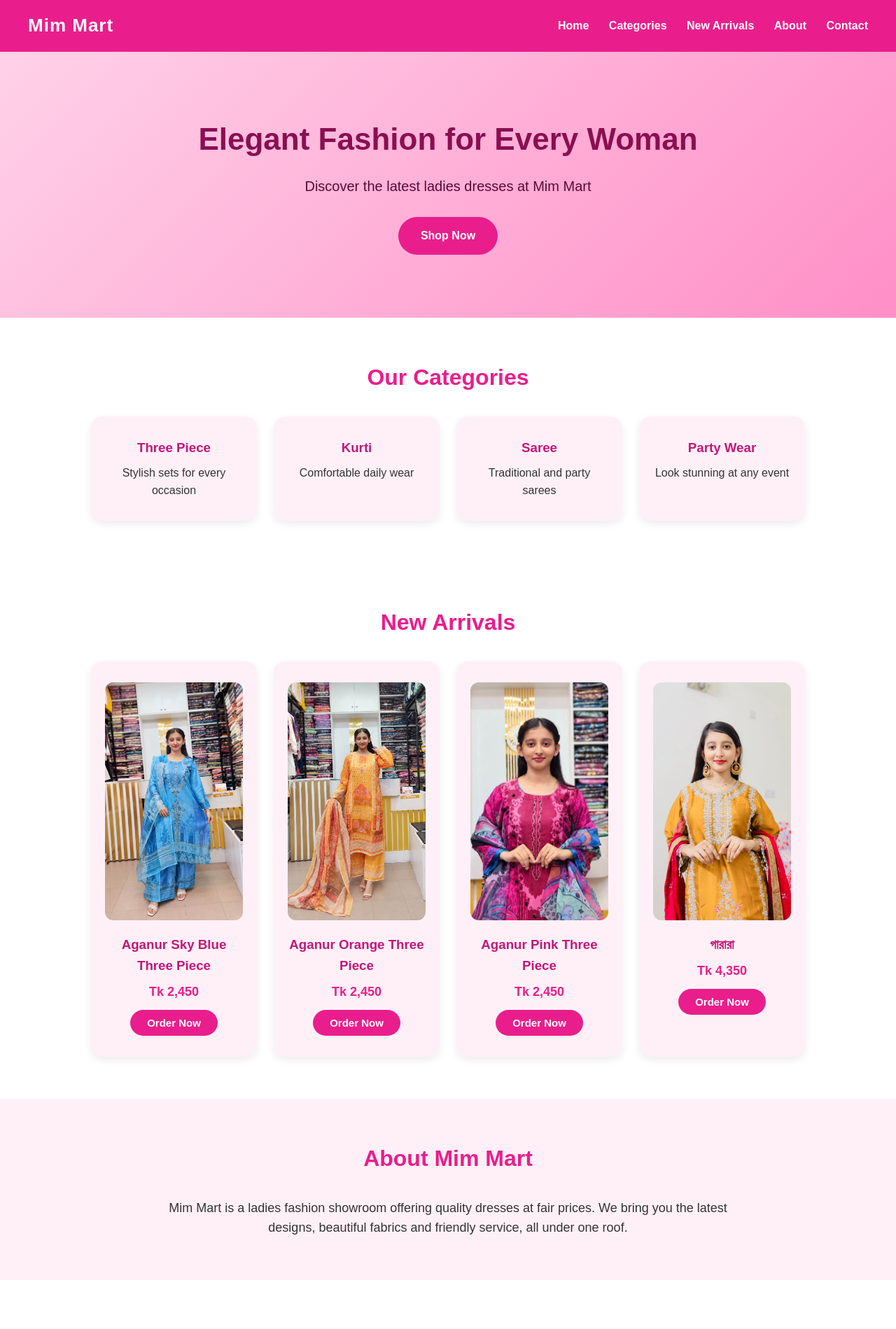
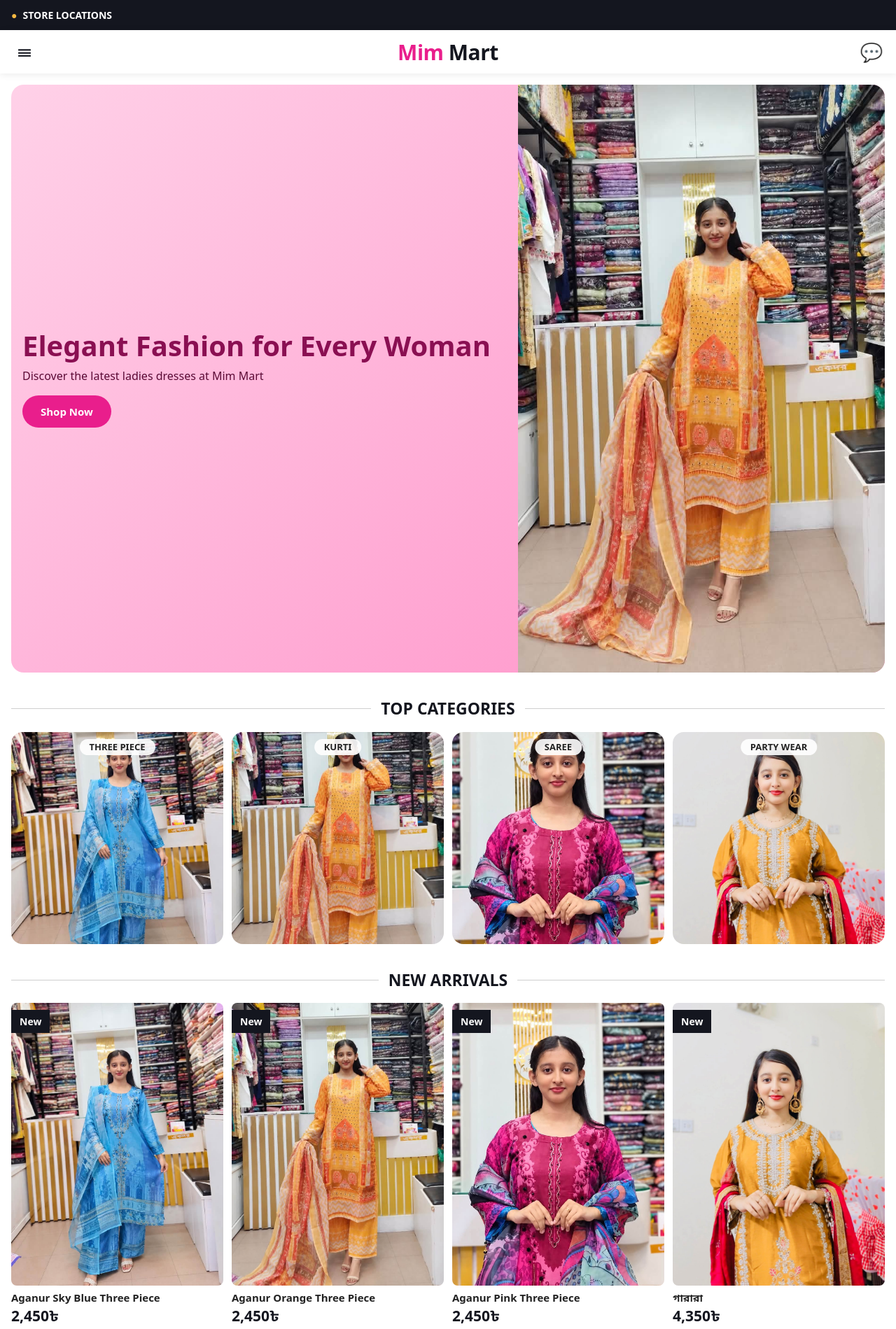
Before and after one commit to mimrayhan160-eng/mimmart, a plain HTML site: page index.html in a window 1280 px wide. Shown: the top 1899 px of the page at 70% size. Drawn offline with Linux system fonts and the light colour scheme.

Commit message:
Add files via upload

```diff
--- a/index.html
+++ b/index.html
@@ -1,111 +1,134 @@
 <!DOCTYPE html>
-<html lang="en">
+<html lang="bn">
 <head>
 <meta charset="UTF-8">
 <meta name="viewport" content="width=device-width, initial-scale=1.0">
 <title>Mim Mart | Ladies Fashion Showroom</title>
 <style>
-* { margin: 0; padding: 0; box-sizing: border-box; }
-body { font-family: Arial, sans-serif; color: #333; line-height: 1.6; }
-header { background: #e91e8c; color: #fff; padding: 16px 40px; display: flex; justify-content: space-between; align-items: center; flex-wrap: wrap; }
-header h1 { font-size: 26px; letter-spacing: 1px; }
-nav a { color: #fff; text-decoration: none; margin-left: 24px; font-weight: bold; }
-nav a:hover { text-decoration: underline; }
-.hero { background: linear-gradient(135deg, #ffd1e8, #ff8fc7); text-align: center; padding: 90px 20px; }
-.hero h2 { font-size: 44px; color: #8a0f52; }
-.hero p { font-size: 20px; margin: 16px 0 28px; color: #5a0a35; }
-.btn { background: #e91e8c; color: #fff; padding: 14px 32px; border-radius: 30px; text-decoration: none; font-weight: bold; display: inline-block; border: none; cursor: pointer; font-size: 16px; }
-.btn:hover { background: #c2177a; }
-section { padding: 60px 40px; max-width: 1100px; margin: auto; }
-section h2 { text-align: center; color: #e91e8c; margin-bottom: 30px; font-size: 32px; }
-.categories, .products { display: grid; grid-template-columns: repeat(auto-fit, minmax(220px, 1fr)); gap: 24px; }
-.card { background: #fff0f7; border-radius: 16px; padding: 30px 20px; text-align: center; box-shadow: 0 4px 12px rgba(0,0,0,0.08); }
-.card h3 { color: #c2177a; margin-bottom: 8px; }
-.product img { width: 100%; height: 340px; object-fit: cover; border-radius: 12px; margin-bottom: 12px; }
-.price { color: #e91e8c; font-weight: bold; font-size: 18px; margin-bottom: 12px; }
-.order-btn { background: #e91e8c; color: #fff; border: none; padding: 10px 24px; border-radius: 24px; font-weight: bold; cursor: pointer; font-size: 15px; }
-.order-btn:hover { background: #c2177a; }
-.about { background: #fff0f7; max-width: none; }
-.about p { max-width: 800px; margin: auto; text-align: center; font-size: 18px; }
-.contact { text-align: center; }
-.contact p { margin: 8px 0; font-size: 18px; }
-footer { background: #8a0f52; color: #fff; text-align: center; padding: 20px; }
-.modal { display: none; position: fixed; top: 0; left: 0; width: 100%; height: 100%; background: rgba(0,0,0,0.6); z-index: 100; align-items: center; justify-content: center; padding: 16px; }
-.modal.open { display: flex; }
-.modal-box { background: #fff; border-radius: 16px; padding: 28px 24px; width: 100%; max-width: 420px; max-height: 95vh; overflow-y: auto; }
-.modal-box h3 { color: #e91e8c; margin-bottom: 6px; text-align: center; }
-.modal-box .sel { text-align: center; margin-bottom: 16px; color: #555; }
-.modal-box label { display: block; font-weight: bold; margin-top: 12px; }
-.modal-box input, .modal-box textarea { width: 100%; padding: 10px; border: 1px solid #ccc; border-radius: 8px; font-size: 16px; margin-top: 4px; }
-.modal-actions { display: flex; gap: 10px; margin-top: 18px; }
-.modal-actions .btn { flex: 1; text-align: center; padding: 12px; }
-.cancel { background: #999; }
-.cancel:hover { background: #777; }
-@media (max-width: 600px) { header { flex-direction: column; } nav a { margin: 0 10px; } .hero h2 { font-size: 30px; } }
+:root{--pink:#e91e8c;--deep:#8a0f52;--ink:#14161f;--soft:#fff0f7;--gold:#f5b942}
+*{margin:0;padding:0;box-sizing:border-box}
+html{scroll-behavior:smooth}
+body{font-family:system-ui,"Noto Sans Bengali",Arial,sans-serif;color:#222;background:#fff;line-height:1.5}
+a{color:inherit;text-decoration:none}
+section{scroll-margin-top:70px}
+.top{background:var(--ink);color:#fff;padding:11px 16px;font-weight:700;font-size:14px;display:flex;align-items:center;gap:8px}
+.top i{font-style:normal;color:var(--gold)}
+header{position:sticky;top:0;z-index:50;background:#fff;display:flex;align-items:center;justify-content:space-between;padding:8px 12px;box-shadow:0 2px 10px rgba(0,0,0,.08)}
+.ib{background:none;border:0;font-size:26px;width:46px;height:46px;cursor:pointer;color:var(--ink)}
+.logo{font-size:30px;font-weight:800;color:var(--pink);letter-spacing:-.5px}
+.logo b{color:var(--ink);font-weight:800}
+.drawer{display:none;position:fixed;inset:0;z-index:90;background:rgba(0,0,0,.55)}
+.drawer.open{display:block}
+.drawer nav{background:#fff;width:78%;max-width:320px;height:100%;padding:20px 24px}
+.drawer a{display:block;padding:15px 0;font-weight:700;border-bottom:1px solid #eee}
+.drawer .x{float:right;font-size:28px;background:none;border:0;cursor:pointer}
+.banner{margin:16px;border-radius:18px;overflow:hidden;display:flex;align-items:stretch;background:linear-gradient(135deg,#ffd1e8,#ff8fc7);min-height:230px}
+.banner div{flex:1;padding:22px 16px;display:flex;flex-direction:column;justify-content:center;align-items:flex-start}
+.banner h1{font-size:27px;line-height:1.15;color:var(--deep);margin-bottom:8px}
+.banner p{color:#5a0a35;margin-bottom:16px}
+.banner img{width:42%;object-fit:cover}
+.btn{display:inline-block;background:var(--pink);color:#fff;padding:12px 26px;border-radius:30px;font-weight:700;border:0;cursor:pointer;font-size:15px}
+.btn:hover,.ob:hover{background:#c2177a}
+.title{display:flex;align-items:center;gap:14px;padding:0 16px;margin:34px 0 16px}
+.title:before,.title:after{content:"";flex:1;height:1px;background:#cfcfcf}
+.title h2{font-size:23px;color:var(--ink)}
+.cats{display:grid;grid-template-columns:repeat(2,1fr);gap:12px;padding:0 16px}
+.cat{position:relative;border-radius:16px;overflow:hidden;aspect-ratio:1}
+.cat img{width:100%;height:100%;object-fit:cover}
+.cat span{position:absolute;top:10px;left:50%;transform:translateX(-50%);background:rgba(255,255,255,.9);padding:2px 14px;border-radius:20px;font-size:13px;font-weight:700;white-space:nowrap}
+.grid{display:grid;grid-template-columns:repeat(2,1fr);gap:16px 12px;padding:0 16px}
+.pc{position:relative}
+.pc img{width:100%;aspect-ratio:3/4;object-fit:cover;border-radius:8px;display:block}
+.badge{position:absolute;top:10px;left:0;background:var(--ink);color:#fff;padding:6px 12px;font-weight:700;font-size:14px;z-index:2}
+.pc h3{font-size:15px;font-weight:600;margin-top:8px;line-height:1.3}
+.price{font-size:21px;font-weight:800;color:var(--ink)}
+.ob{width:100%;margin-top:8px;background:var(--pink);color:#fff;border:0;padding:12px;border-radius:8px;font-weight:700;font-size:15px;cursor:pointer}
+.show{margin:36px 16px 0;border-radius:18px;background:var(--ink);color:#fff;padding:28px 20px;text-align:center}
+.show h2{font-size:24px;margin-bottom:10px}
+.show p{margin:6px 0;color:#e5e7ee}
+.show .btn{margin-top:16px}
+footer{margin-top:36px;background:var(--deep);color:#fff;text-align:center;padding:20px;font-size:14px}
+.modal{display:none;position:fixed;inset:0;z-index:100;background:rgba(0,0,0,.6);align-items:center;justify-content:center;padding:16px}
+.modal.open{display:flex}
+.mb{background:#fff;border-radius:16px;padding:26px 22px;width:100%;max-width:420px;max-height:95vh;overflow-y:auto}
+.mb h3{color:var(--pink);text-align:center;font-size:22px}
+.mb .sel{text-align:center;color:#555;margin-bottom:12px}
+.mb label{display:block;font-weight:700;margin-top:12px}
+.mb input,.mb textarea{width:100%;padding:11px;border:1px solid #ccc;border-radius:8px;font-size:16px;margin-top:4px;font-family:inherit}
+.acts{display:flex;gap:10px;margin-top:18px}
+.acts .btn{flex:1;text-align:center;padding:12px}
+.cancel{background:#8a8f9c}
+@media(min-width:700px){.cats{grid-template-columns:repeat(4,1fr)}.grid{grid-template-columns:repeat(4,1fr)}.banner h1{font-size:40px}}
 </style>
 </head>
 <body>
 
+<div class="top"><i>&#9679;</i> <a href="#contact">STORE LOCATIONS</a></div>
+
 <header>
-  <h1>Mim Mart</h1>
+  <button class="ib" id="openMenu" aria-label="Menu">&#9776;</button>
+  <a class="logo" href="#top">Mim <b>Mart</b></a>
+  <a class="ib" href="https://wa.me/8801740240628" aria-label="WhatsApp" style="text-align:center;line-height:46px">&#128172;</a>
+</header>
+
+<div class="drawer" id="drawer">
   <nav>
-    <a href="#home">Home</a>
+    <button class="x" id="closeMenu" aria-label="Close">&times;</button>
     <a href="#categories">Categories</a>
     <a href="#products">New Arrivals</a>
-    <a href="#about">About</a>
-    <a href="#contact">Contact</a>
+    <a href="#contact">Showroom</a>
+    <a href="https://wa.me/8801740240628">WhatsApp</a>
   </nav>
-</header>
+</div>
 
-<div class="hero" id="home">
-  <h2>Elegant Fashion for Every Woman</h2>
-  <p>Discover the latest ladies dresses at Mim Mart</p>
-  <a class="btn" href="#products">Shop Now</a>
+<main id="top">
+<div class="banner">
+  <div>
+    <h1>Elegant Fashion for Every Woman</h1>
+    <p>Discover the latest ladies dresses at Mim Mart</p>
+    <a class="btn" href="#products">Shop Now</a>
+  </div>
+  <img src="dress2.jpg" alt="Mim Mart collection">
 </div>
 
 <section id="categories">
-  <h2>Our Categories</h2>
-  <div class="categories">
-    <div class="card"><h3>Three Piece</h3><p>Stylish sets for every occasion</p></div>
-    <div class="card"><h3>Kurti</h3><p>Comfortable daily wear</p></div>
-    <div class="card"><h3>Saree</h3><p>Traditional and party sarees</p></div>
-    <div class="card"><h3>Party Wear</h3><p>Look stunning at any event</p></div>
+  <div class="title"><h2>TOP CATEGORIES</h2></div>
+  <div class="cats">
+    <a class="cat" href="#products"><img src="dress1.jpg" alt="Three Piece"><span>THREE PIECE</span></a>
+    <a class="cat" href="#products"><img src="dress2.jpg" alt="Kurti"><span>KURTI</span></a>
+    <a class="cat" href="#products"><img src="dress3.jpg" alt="Saree"><span>SAREE</span></a>
+    <a class="cat" href="#products"><img src="FB_IMG_1779716611770.jpg" alt="Party Wear"><span>PARTY WEAR</span></a>
   </div>
 </section>
 
 <section id="products">
-  <h2>New Arrivals</h2>
-  <div class="products">
-    <div class="card product"><img src="dress1.jpg" alt="Sky Blue Three Piece"><h3>Aganur Sky Blue Three Piece</h3><p class="price">Tk 2,450</p><button class="order-btn" data-name="Aganur Sky Blue Three Piece" data-price="Tk 2,450">Order Now</button></div>
-    <div class="card product"><img src="dress2.jpg" alt="Orange Three Piece"><h3>Aganur Orange Three Piece</h3><p class="price">Tk 2,450</p><button class="order-btn" data-name="Aganur Orange Three Piece" data-price="Tk 2,450">Order Now</button></div>
-    <div class="card product"><img src="dress3.jpg" alt="Pink Three Piece"><h3>Aganur Pink Three Piece</h3><p class="price">Tk 2,450</p><button class="order-btn" data-name="Aganur Pink Three Piece" data-price="Tk 2,450">Order Now</button></div>
-    <div class="card product"><img src="FB_IMG_1779716611770.jpg" alt="Garara"><h3>গারারা</h3><p class="price">Tk 4,350</p><button class="order-btn" data-name="গারারা" data-price="Tk 4,350">Order Now</button></div>
+  <div class="title"><h2>NEW ARRIVALS</h2></div>
+  <div class="grid">
+    <div class="pc"><span class="badge">New</span><img src="dress1.jpg" alt="Aganur Sky Blue Three Piece"><h3>Aganur Sky Blue Three Piece</h3><p class="price">2,450৳</p><button class="ob" data-name="Aganur Sky Blue Three Piece" data-price="2,450৳">Order Now</button></div>
+    <div class="pc"><span class="badge">New</span><img src="dress2.jpg" alt="Aganur Orange Three Piece"><h3>Aganur Orange Three Piece</h3><p class="price">2,450৳</p><button class="ob" data-name="Aganur Orange Three Piece" data-price="2,450৳">Order Now</button></div>
+    <div class="pc"><span class="badge">New</span><img src="dress3.jpg" alt="Aganur Pink Three Piece"><h3>Aganur Pink Three Piece</h3><p class="price">2,450৳</p><button class="ob" data-name="Aganur Pink Three Piece" data-price="2,450৳">Order Now</button></div>
+    <div class="pc"><span class="badge">New</span><img src="FB_IMG_1779716611770.jpg" alt="গারারা"><h3>গারারা</h3><p class="price">4,350৳</p><button class="ob" data-name="গারারা" data-price="4,350৳">Order Now</button></div>
   </div>
 </section>
 
-<section class="about" id="about">
-  <h2>About Mim Mart</h2>
-  <p>Mim Mart is a ladies fashion showroom offering quality dresses at fair prices. We bring you the latest designs, beautiful fabrics and friendly service, all under one roof.</p>
-</section>
-
-<section class="contact" id="contact">
-  <h2>Visit or Contact Us</h2>
-  <p>Address: Khulna Shopping Complex, Dak Bangla Mor, Khulna</p>
+<section class="show" id="contact">
+  <h2>Visit Our Showroom</h2>
+  <p>Khulna Shopping Complex, Dak Bangla Mor, Khulna</p>
   <p>Phone / WhatsApp: 01740-240628</p>
-  <p>Open: Every day, 10:00 AM to 9:00 PM</p>
-  <br>
+  <p>Open every day, 10:00 AM to 9:00 PM</p>
   <a class="btn" href="https://wa.me/8801740240628">Chat on WhatsApp</a>
 </section>
+</main>
 
 <footer>&copy; 2026 Mim Mart. All rights reserved.</footer>
 
 <div class="modal" id="orderModal">
-  <div class="modal-box">
+  <div class="mb">
     <h3>অর্ডার করুন</h3>
     <p class="sel" id="selText"></p>
-    <form name="order" method="POST" action="/thanks" data-netlify="true" netlify-honeypot="bot-field">
+    <form name="order" method="POST" action="/thanks.html" data-netlify="true" netlify-honeypot="bot-field">
       <input type="hidden" name="form-name" value="order">
-      <p hidden><label>Don't fill this out: <input name="bot-field"></label></p>
+      <p hidden><label>Leave this empty <input name="bot-field"></label></p>
       <input type="hidden" name="product" id="fProduct">
       <input type="hidden" name="price" id="fPrice">
       <label for="fName">আপনার নাম</label>
@@ -114,7 +137,7 @@ footer { background: #8a0f52; color: #fff; text-align: center; padding: 20px; }
       <input type="tel" name="phone" id="fPhone" required>
       <label for="fAddress">পূর্ণ ঠিকানা</label>
       <textarea name="address" id="fAddress" rows="3" required></textarea>
-      <div class="modal-actions">
+      <div class="acts">
         <button type="button" class="btn cancel" id="closeModal">বাতিল</button>
         <button type="submit" class="btn">অর্ডার পাঠান</button>
       </div>
@@ -123,24 +146,21 @@ footer { background: #8a0f52; color: #fff; text-align: center; padding: 20px; }
 </div>
 
 <script>
-  var modal = document.getElementById('orderModal');
-  var buttons = document.querySelectorAll('.order-btn');
-  for (var i = 0; i < buttons.length; i++) {
-    buttons[i].addEventListener('click', function () {
-      var n = this.getAttribute('data-name');
-      var p = this.getAttribute('data-price');
-      document.getElementById('fProduct').value = n;
-      document.getElementById('fPrice').value = p;
-      document.getElementById('selText').textContent = n + ' - ' + p;
+  var modal=document.getElementById('orderModal'),drawer=document.getElementById('drawer');
+  document.querySelectorAll('.ob').forEach(function(b){
+    b.addEventListener('click',function(){
+      var n=b.getAttribute('data-name'),p=b.getAttribute('data-price');
+      document.getElementById('fProduct').value=n;
+      document.getElementById('fPrice').value=p;
+      document.getElementById('selText').textContent=n+' - '+p;
       modal.classList.add('open');
     });
-  }
-  document.getElementById('closeModal').addEventListener('click', function () {
-    modal.classList.remove('open');
   });
-  modal.addEventListener('click', function (e) {
-    if (e.target === modal) { modal.classList.remove('open'); }
-  });
+  document.getElementById('closeModal').onclick=function(){modal.classList.remove('open')};
+  modal.addEventListener('click',function(e){if(e.target===modal)modal.classList.remove('open')});
+  document.getElementById('openMenu').onclick=function(){drawer.classList.add('open')};
+  document.getElementById('closeMenu').onclick=function(){drawer.classList.remove('open')};
+  drawer.addEventListener('click',function(e){if(e.target===drawer||e.target.tagName==='A')drawer.classList.remove('open')});
 </script>
 
 </body>
```
